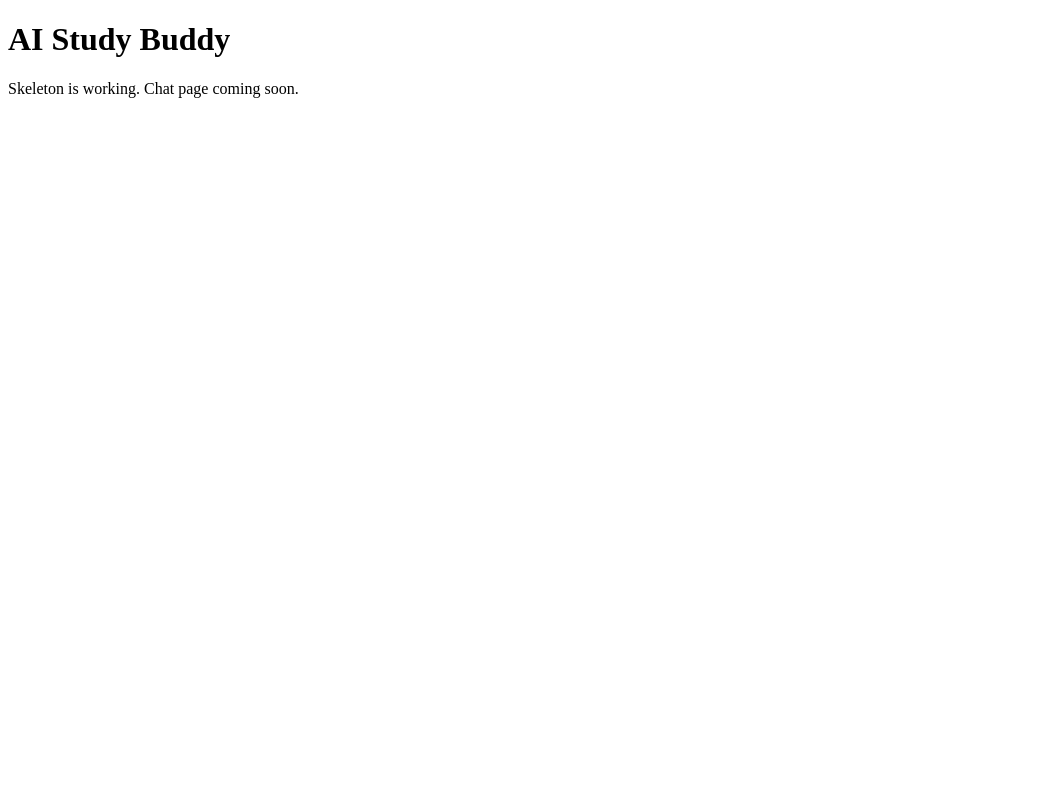
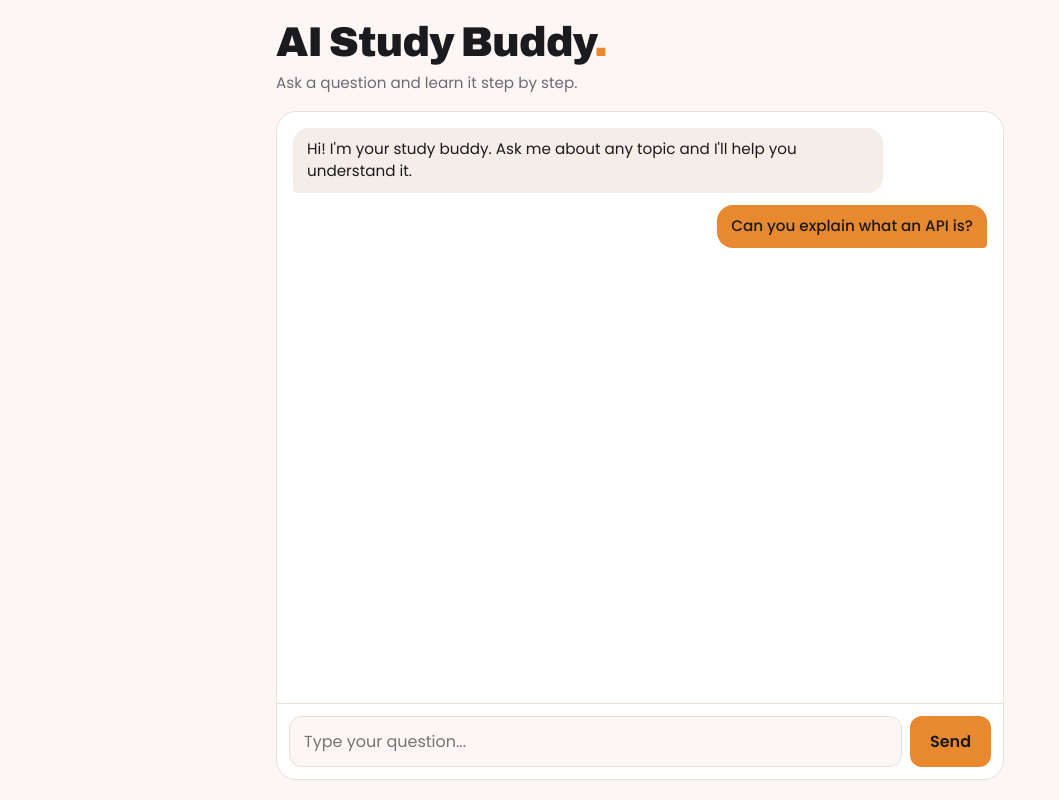
Before and after one commit to KelshRyleMaranan/ai-study-buddy, a website: page public/index.html in a window 1280 px wide. Shown: the whole page, without its empty margins (0-1059 px from the left). Drawn offline with Linux system fonts and the light colour scheme.

Commit message:
Add chat page layout with light and dark mode

```diff
--- a/public/index.html
+++ b/public/index.html
@@ -4,9 +4,43 @@
   <meta charset="UTF-8" />
   <meta name="viewport" content="width=device-width, initial-scale=1.0" />
   <title>AI Study Buddy</title>
+  <meta name="description" content="A mobile-friendly AI study assistant." />
+
+  <link rel="preconnect" href="https://fonts.googleapis.com" />
+  <link rel="preconnect" href="https://fonts.gstatic.com" crossorigin />
+  <link
+    href="https://fonts.googleapis.com/css2?family=Archivo:wght@900&family=Poppins:wght@400;500;600&display=swap"
+    rel="stylesheet"
+  />
+  <link rel="stylesheet" href="style.css" />
 </head>
 <body>
-  <h1>AI Study Buddy</h1>
-  <p>Skeleton is working. Chat page coming soon.</p>
+  <main class="app">
+    <header class="header">
+      <h1>AI Study Buddy<span class="dot">.</span></h1>
+      <p class="subtitle">Ask a question and learn it step by step.</p>
+    </header>
+
+    <section class="chat-card">
+      <div class="messages" id="messages">
+        <div class="message assistant">
+          Hi! I'm your study buddy. Ask me about any topic and I'll help you understand it.
+        </div>
+        <!-- Sample message so you can preview the style. Removed in commit 3. -->
+        <div class="message user">Can you explain what an API is?</div>
+      </div>
+
+      <!-- onsubmit is temporary so the page doesn't reload. Replaced in commit 3. -->
+      <form class="input-row" id="chat-form" onsubmit="return false;">
+        <input
+          type="text"
+          id="message-input"
+          placeholder="Type your question..."
+          autocomplete="off"
+        />
+        <button type="submit" id="send-btn">Send</button>
+      </form>
+    </section>
+  </main>
 </body>
 </html>
--- /dev/null
+++ b/public/style.css
@@ -0,0 +1,149 @@
+:root {
+  --bg: #fcf7f4;
+  --card: #ffffff;
+  --text: #1a1a1f;
+  --muted: #6b6b76;
+  --border: #eadfd7;
+  --bubble: #f5ede7;
+  --accent: #e8892f;
+  --on-accent: #1a1a1f;
+}
+
+@media (prefers-color-scheme: dark) {
+  :root {
+    --bg: #121216;
+    --card: #1b1b21;
+    --text: #f2f2f5;
+    --muted: #9a9aa6;
+    --border: #2a2a33;
+    --bubble: #25252d;
+  }
+}
+
+* {
+  box-sizing: border-box;
+}
+
+html,
+body {
+  height: 100%;
+  margin: 0;
+}
+
+body {
+  background: var(--bg);
+  color: var(--text);
+  font-family: "Poppins", system-ui, sans-serif;
+  line-height: 1.5;
+}
+
+.app {
+  max-width: 760px;
+  height: 100dvh;
+  margin: 0 auto;
+  padding: 20px 16px;
+  display: flex;
+  flex-direction: column;
+  gap: 16px;
+}
+
+.header h1 {
+  margin: 0;
+  font-family: "Archivo", sans-serif;
+  font-weight: 900;
+  font-size: clamp(1.8rem, 6vw, 2.6rem);
+  letter-spacing: -0.02em;
+  line-height: 1.1;
+}
+
+.header .dot {
+  color: var(--accent);
+}
+
+.subtitle {
+  margin: 6px 0 0;
+  color: var(--muted);
+  font-size: 0.95rem;
+}
+
+.chat-card {
+  flex: 1;
+  min-height: 0;
+  display: flex;
+  flex-direction: column;
+  background: var(--card);
+  border: 1px solid var(--border);
+  border-radius: 20px;
+  overflow: hidden;
+}
+
+.messages {
+  flex: 1;
+  overflow-y: auto;
+  padding: 16px;
+  display: flex;
+  flex-direction: column;
+  gap: 12px;
+}
+
+.message {
+  max-width: 85%;
+  padding: 10px 14px;
+  border-radius: 16px;
+  font-size: 0.95rem;
+  overflow-wrap: anywhere;
+}
+
+.message.assistant {
+  align-self: flex-start;
+  background: var(--bubble);
+  border-bottom-left-radius: 4px;
+}
+
+.message.user {
+  align-self: flex-end;
+  background: var(--accent);
+  color: var(--on-accent);
+  font-weight: 500;
+  border-bottom-right-radius: 4px;
+}
+
+.input-row {
+  display: flex;
+  gap: 8px;
+  padding: 12px;
+  border-top: 1px solid var(--border);
+}
+
+.input-row input {
+  flex: 1;
+  min-width: 0;
+  padding: 12px 14px;
+  font-family: inherit;
+  font-size: 1rem; /* 16px stops iPhones from zooming in */
+  color: var(--text);
+  background: var(--bg);
+  border: 1px solid var(--border);
+  border-radius: 12px;
+}
+
+.input-row input:focus {
+  outline: 2px solid var(--accent);
+  outline-offset: 1px;
+}
+
+.input-row button {
+  padding: 12px 20px;
+  font-family: inherit;
+  font-size: 1rem;
+  font-weight: 600;
+  color: var(--on-accent);
+  background: var(--accent);
+  border: none;
+  border-radius: 12px;
+  cursor: pointer;
+}
+
+.input-row button:hover {
+  filter: brightness(1.05);
+}
```
